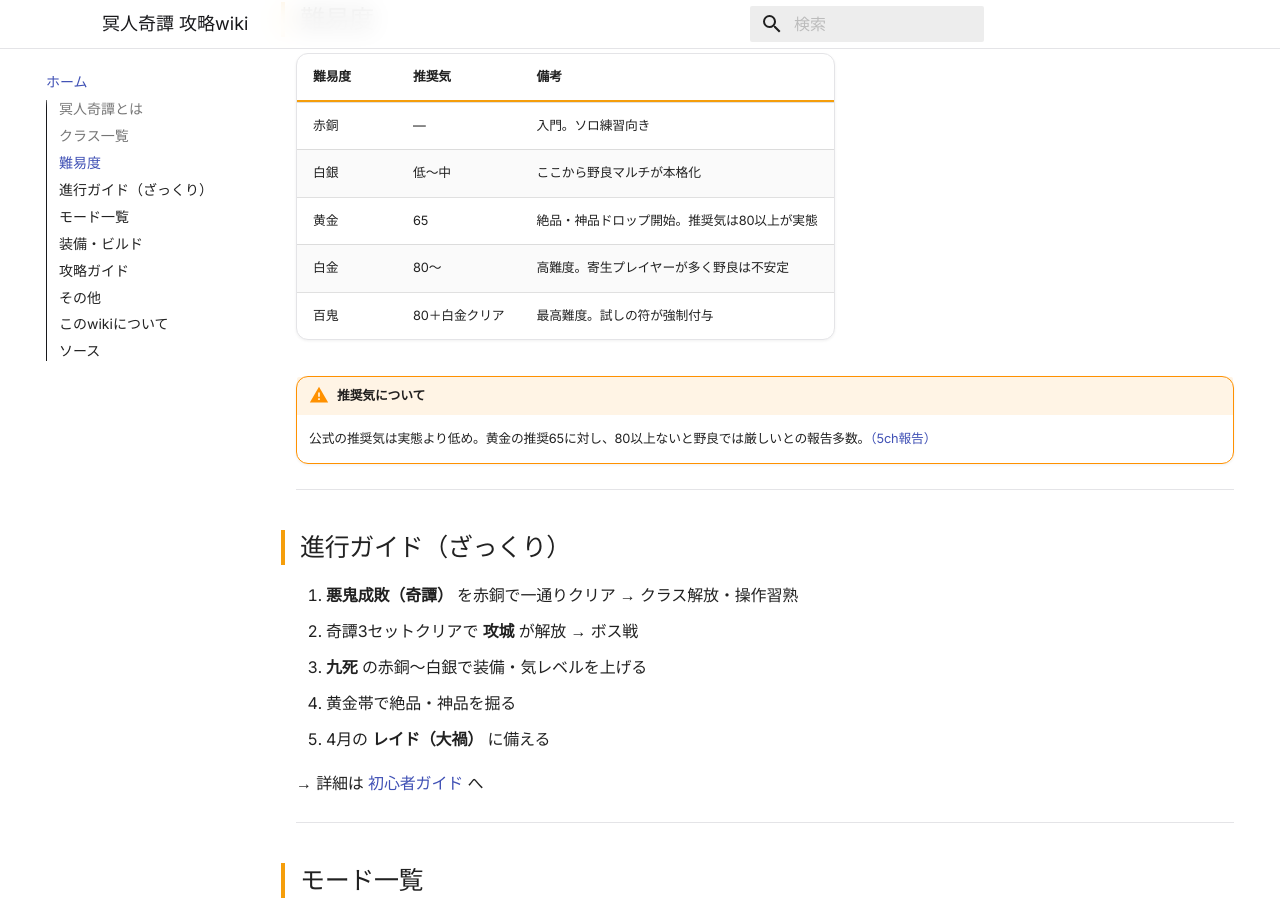
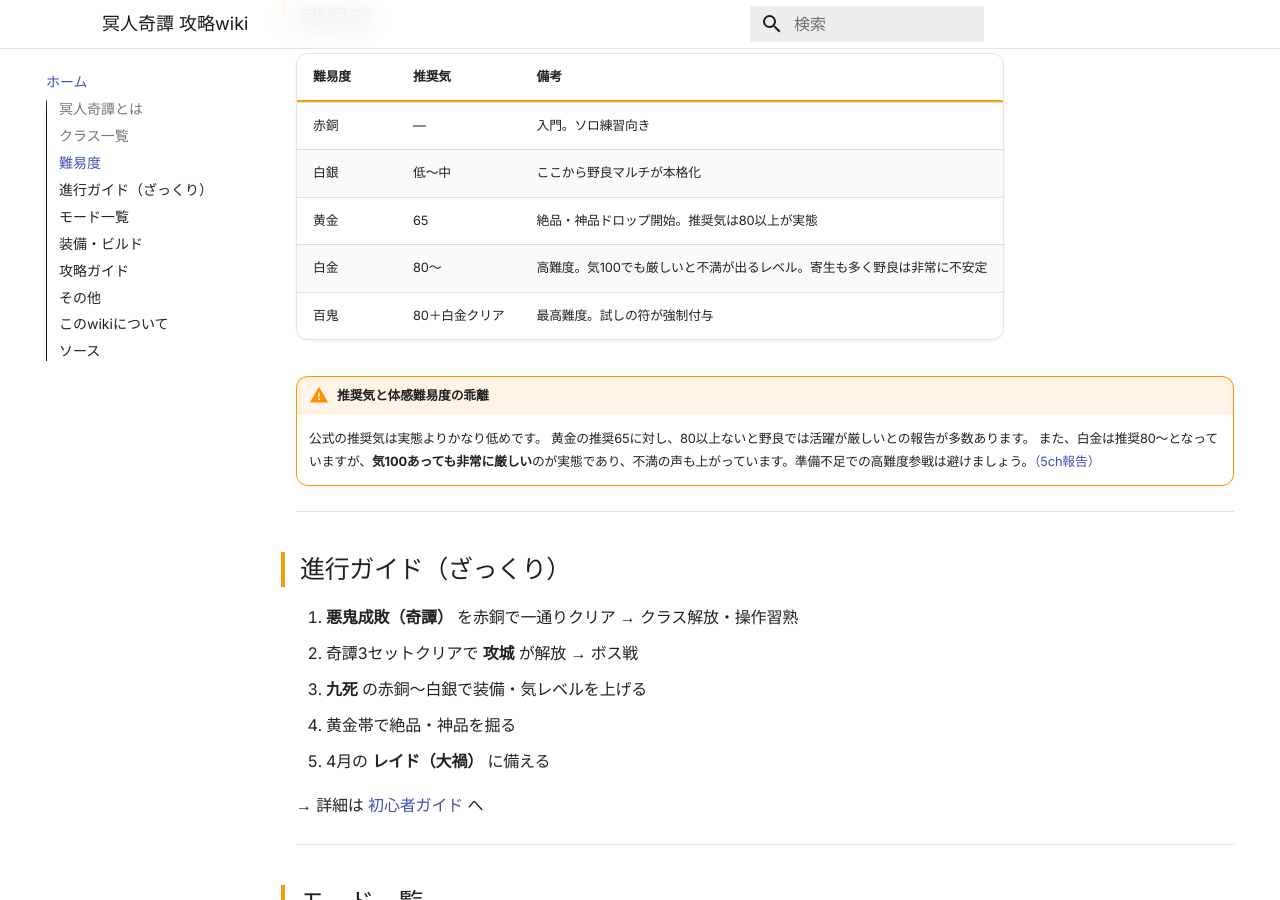
Before and after one commit to jtkjp06/yotei-legends-wiki, an MkDocs documentation site: the page built from docs/index.md, in a window 1280 px wide and 900 px high, scrolled down 1735 px. Built offline with MkDocs 1.6.1 and Material for MkDocs 9.7.7, drawn with Linux system fonts in a browser that asks for light colours; comment, search, counter and statistics services are not loaded.

Commit message:
白金の難易度に関する実情（気100でも厳しい点・不満の声）を追記

```diff
--- a/docs/index.md
+++ b/docs/index.md
@@ -90,11 +90,13 @@ Ghost of Yōtei 無料DLC「冥人奇譚（Legends）」の日本語攻略wiki
 | 赤銅 | — | 入門。ソロ練習向き |
 | 白銀 | 低〜中 | ここから野良マルチが本格化 |
 | 黄金 | 65 | 絶品・神品ドロップ開始。推奨気は80以上が実態 |
-| 白金 | 80〜 | 高難度。寄生プレイヤーが多く野良は不安定 |
+| 白金 | 80〜 | 高難度。気100でも厳しいと不満が出るレベル。寄生も多く野良は非常に不安定 |
 | 百鬼 | 80＋白金クリア | 最高難度。試しの符が強制付与 |
 
-!!! warning "推奨気について"
-    公式の推奨気は実態より低め。黄金の推奨65に対し、80以上ないと野良では厳しいとの報告多数。[（5ch報告）](sources/5ch-threads.md)
+!!! warning "推奨気と体感難易度の乖離"
+    公式の推奨気は実態よりかなり低めです。
+    黄金の推奨65に対し、80以上ないと野良では活躍が厳しいとの報告が多数あります。
+    また、白金は推奨80〜となっていますが、**気100あっても非常に厳しい**のが実態であり、不満の声も上がっています。準備不足での高難度参戦は避けましょう。[（5ch報告）](sources/5ch-threads.md)
 
 ---
 
```
